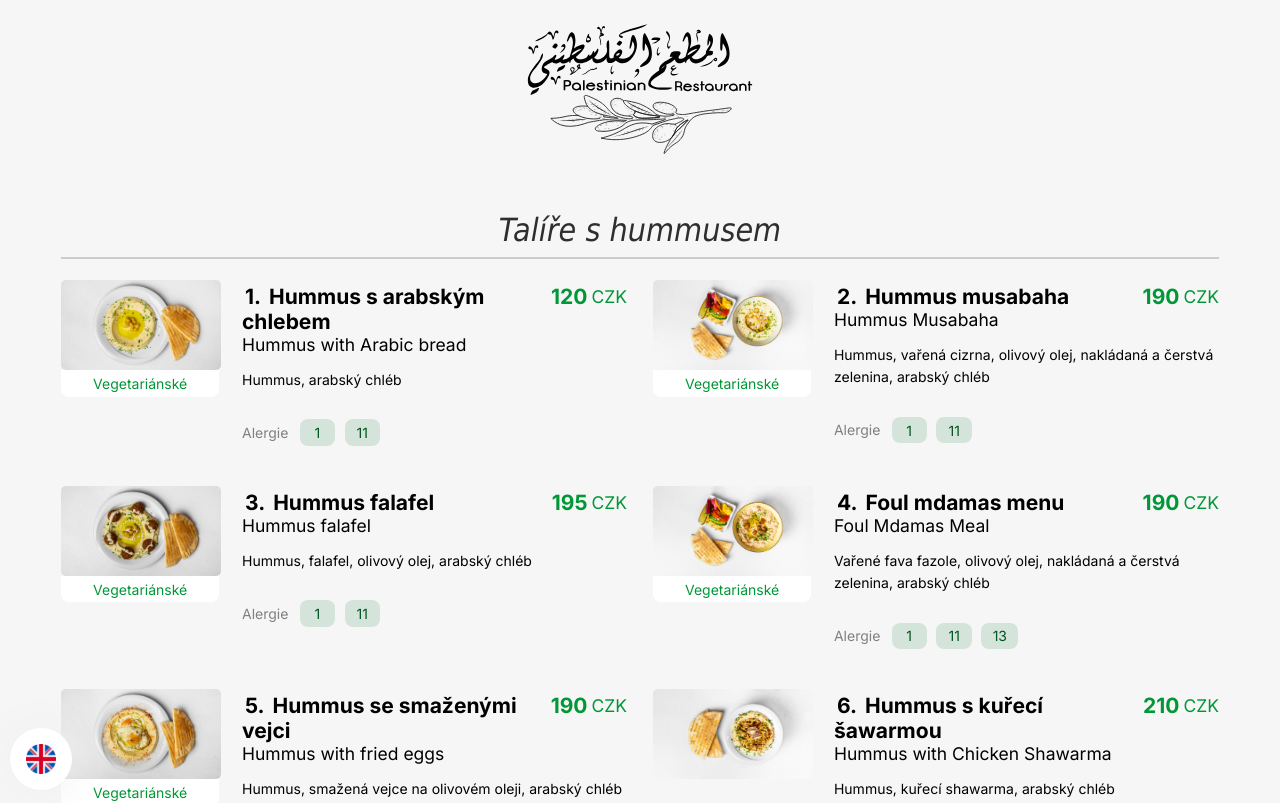
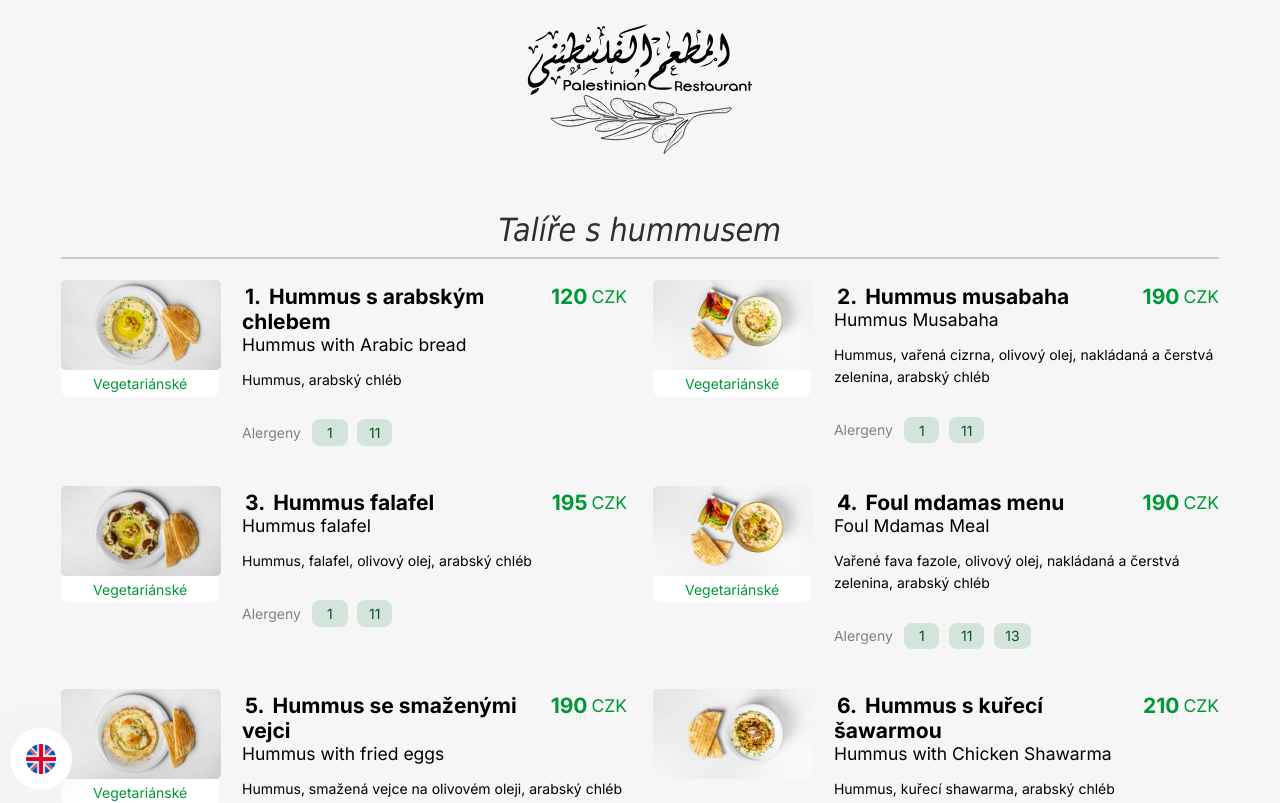
Before and after one commit to beshoyrmansour/the-olive-branch-resturant-menu, a Next.js app: page / in a window 1280 px wide. Shown: the top 803 px of the page. Built offline with nearby package versions, Linux system fonts and the light colour scheme; a web font is replaced by a local one.

Commit message:
allergytitle

```diff
--- a/pages/index.tsx
+++ b/pages/index.tsx
@@ -154,7 +154,7 @@ export default function Home({ data }: { data: MenuItem[] }) {
                         </p>
                         {item.allergy &&
                           <div className={styles.allergy_wrapper}>
-                            <h4 className={styles.allergy_title} >{lang === "en" ? 'Allergies' : 'Alergie'}</h4>
+                            <h4 className={styles.allergy_title} >{lang === "en" ? 'Allergies' : 'Alergeny'}</h4>
                             <p className={styles.allergy}>
                               {item.allergy.map(v => <AllargyItem key={`allergy_${item.id}_${v}`} value={v} lang={lang as 'en' | 'cz'} />)}
                             </p>
```
